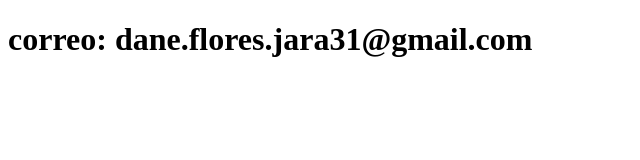
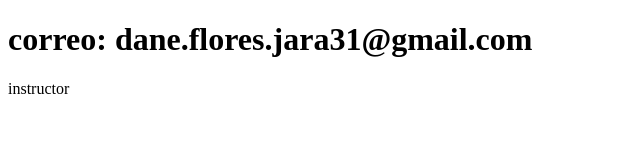
Before and after one commit to LiafJ/sistema-de-registro, a plain HTML site: page contact.html in a window 1280 px wide. Shown: the full height of the page, 0-640 px from the left. Drawn offline with Linux system fonts and the light colour scheme.

Commit message:
Updat the contact

```diff
--- a/contact.html
+++ b/contact.html
@@ -7,6 +7,7 @@
 </head>
 <body>
     <h1>correo: dane.flores.jara31@gmail.com</h1>
-
+<p>
+    instructor</p>
 </body>
 </html>
```
